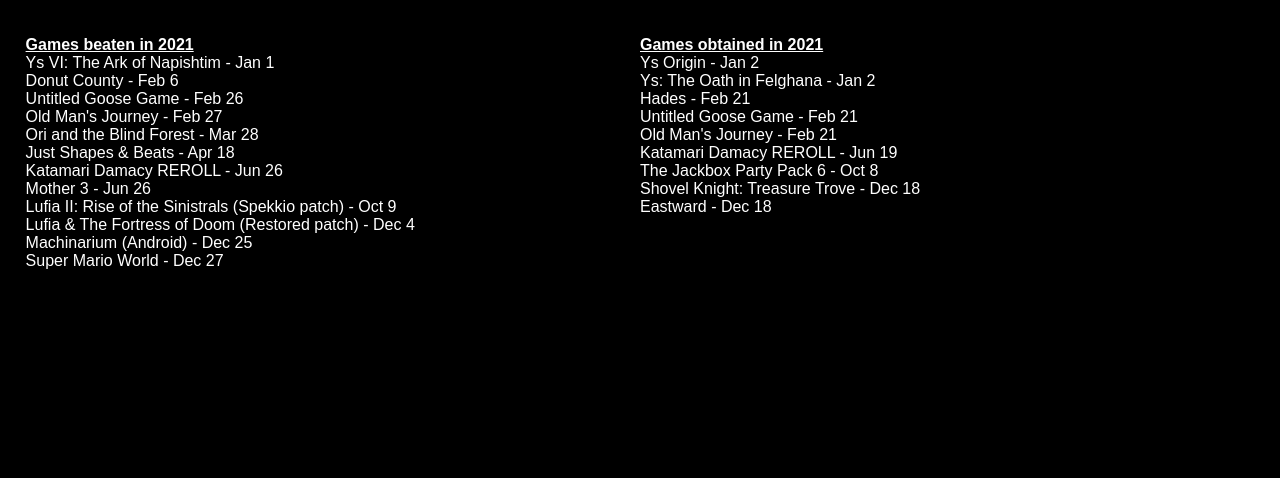
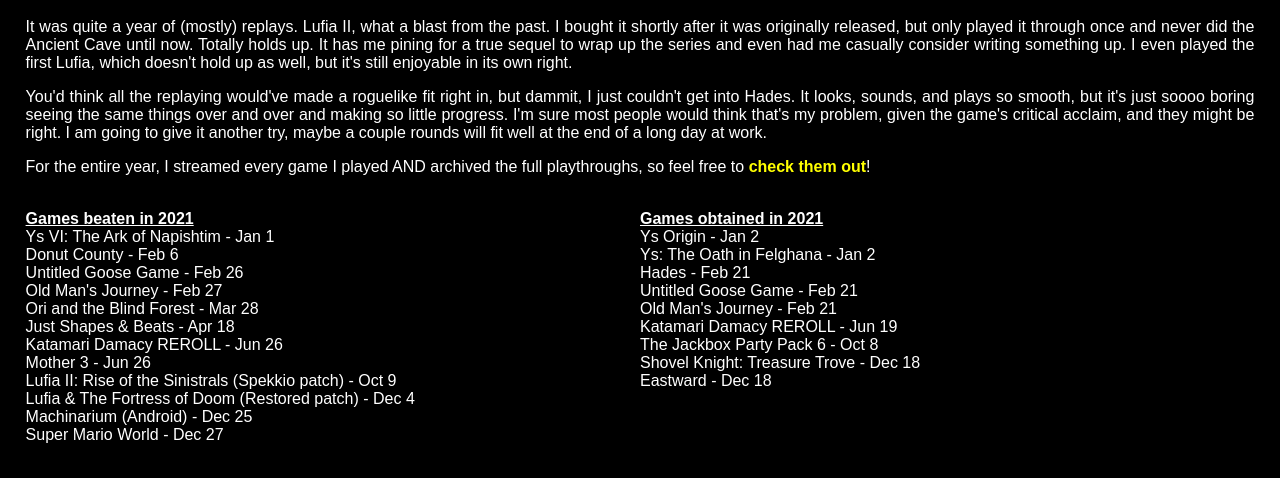
Before and after one commit to ssrobins/ssrobins.github.io, a plain HTML site: page games2021.html in a window 1280 px wide. Shown: the part 66-544 px from the top of the page. Drawn offline with Linux system fonts and the light colour scheme.

Commit message:
Add 2021 wrap-up

```diff
--- a/games2021.html
+++ b/games2021.html
@@ -9,6 +9,12 @@
 <body>
 
 <h1>Games of 2021</h1>
+
+<p>It was quite a year of (mostly) replays. Lufia II, what a blast from the past. I bought it shortly after it was originally released, but only played it through once and never did the Ancient Cave until now. Totally holds up. It has me pining for a true sequel to wrap up the series and even had me casually consider writing something up. I even played the first Lufia, which doesn't hold up as well, but it's still enjoyable in its own right.</p>
+
+<p>You'd think all the replaying would've made a roguelike fit right in, but dammit, I just couldn't get into Hades. It looks, sounds, and plays so smooth, but it's just soooo boring seeing the same things over and over and making so little progress. I'm sure most people would think that's my problem, given the game's critical acclaim, and they might be right. I am going to give it another try, maybe a couple rounds will fit well at the end of a long day at work.</p>
+
+<p>For the entire year, I streamed every game I played AND archived the full playthroughs, so feel free to <a href="https://dashboard.twitch.tv/u/dnqpy/content/collections/">check them out</a>!</p>
 
 <br>
 
```
